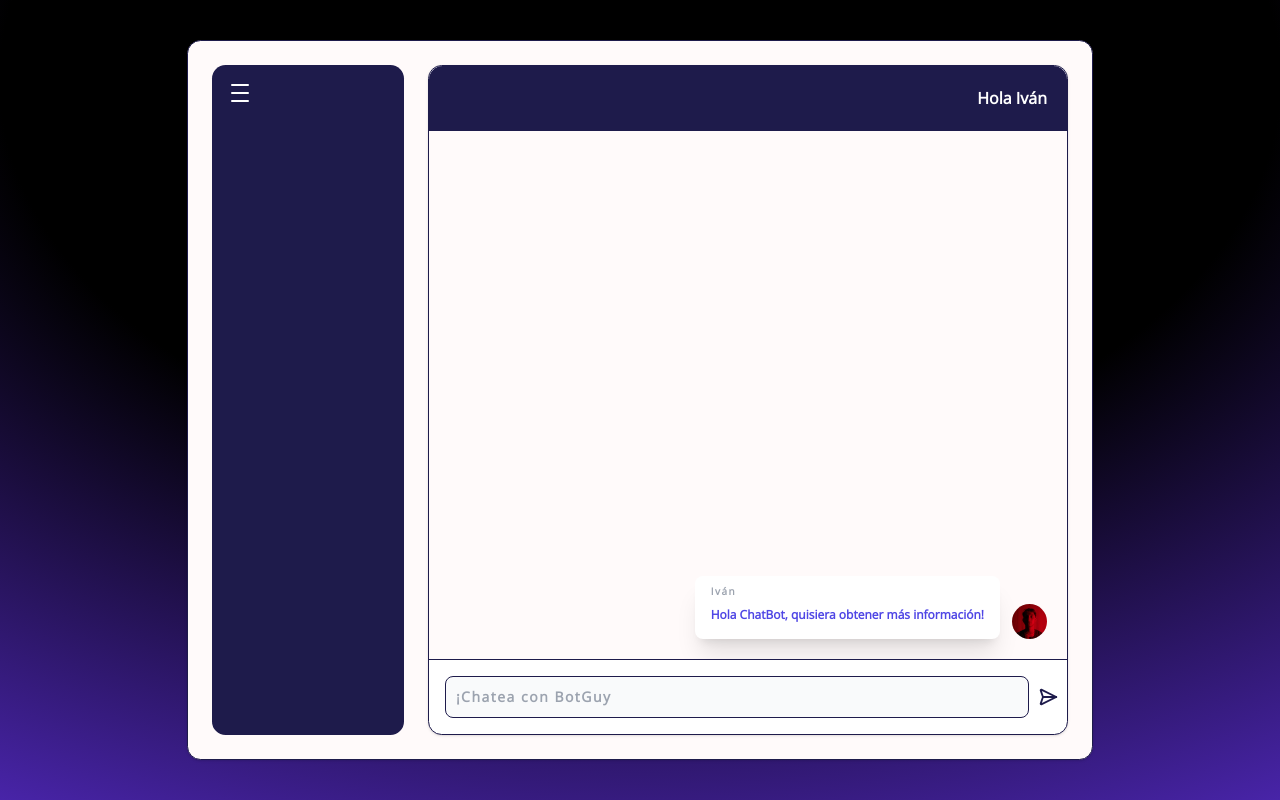
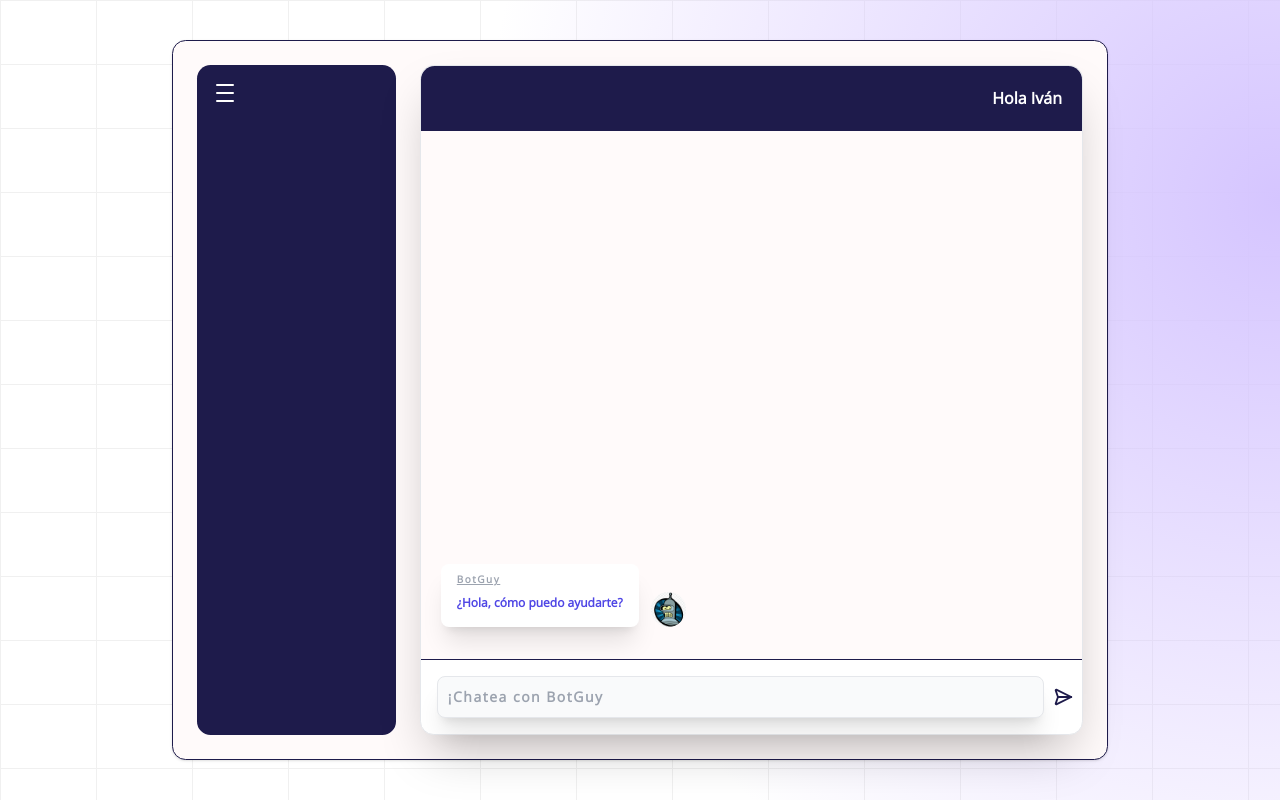
Before and after one commit to IvanDev03/chatbot, a React (Vite) app in the folder chatbot-project-vw/: page / in a window 1280 px wide. Built offline with nearby package versions, Linux system fonts and the light colour scheme; what @midudev/tailwind-animations would draw is missing.

Commit message:
Se termina panel de conversación, con el bot y el usuario previo. Se agrega Scroll en dicho panel, se agregan animaciones de todo el front y se deja plantilla para recibir datos del backend

```diff
--- a/chatbot-project-vw/src/components/chat/Card.tsx
+++ b/chatbot-project-vw/src/components/chat/Card.tsx
@@ -1,11 +1,21 @@
-export const Card = ({ name }) => {
+import React from "react"
+
+interface CardBody {
+    name: string,
+    text: string,
+    id: string,
+    bot: string
+}
+
+export const Card: React.FC<CardBody> = ({ name, text, id, bot}) => {
     return (<>
-        <section className="bg-white border-indigo-950 shadow-xl dark:bg-gray-800 dark:border-gray-700 flex flex-row w-30 h-full rounded-lg " style={{ marginRight: '0.75rem', padding: '0.5px 1rem 1rem 1rem'}}>
+        <section className="animate-squeeze bg-white border-indigo-950 shadow-xl dark:bg-gray-800 dark:border-gray-700 flex flex-row w-30 h-30 rounded-lg"
+        id={id}
+        style={{ marginRight: '0.75rem', padding: '0.5px 1rem 1rem 1rem', maxWidth: '500px'}}>
             <label>
-                <strong className="flex py-2 text-gray-400">{name}</strong>
-                <p className="text-xs text-indigo-600">Hola ChatBot, quisiera obtener más información!</p>
+                <strong className="flex py-2 text-gray-400 underline">{name}</strong>
+                <p className="text-xs text-indigo-600" style={{wordBreak: 'break-all'}}>{text}</p>
             </label>
-
         </section>
     </>)
 }
--- a/chatbot-project-vw/src/components/chat/ChatStyles.css
+++ b/chatbot-project-vw/src/components/chat/ChatStyles.css
@@ -13,8 +13,9 @@
     border-radius: 0.85rem 0.85rem 0 0;
 }
 
-#history-messages {
-    overflow-y: scroll;
+
+#chatbot-messages section {
+    scroll-snap-align: start;
 }
 
 .card {
@@ -31,3 +32,15 @@ strong {
     font-variation-settings:
       "wdth" 100;
 }
+
+::-webkit-scrollbar {
+    width: 10px; /* Ancho de la barra de scroll */
+    height: 10px; /* Altura de la barra de scroll */
+    background-color: rgb(255 255 255); /* Color de fondo de la barra de scroll */
+    border-radius: 5px; /* Radio de borde de la barra de scroll */
+  }
+
+  ::-webkit-scrollbar-thumb {
+    background-color: rgb(30 27 75); /* Color de fondo del thumb de la barra de scroll */
+    border-radius: 5px; /* Radio de borde del thumb de la barra de scroll */
+  }
--- a/chatbot-project-vw/src/components/chat/Conversation.tsx
+++ b/chatbot-project-vw/src/components/chat/Conversation.tsx
@@ -1,27 +1,15 @@
 import React from "react";
 import './ChatStyles.css'
-import send from '../../assets/media/send-icon.svg'
 import { History } from "./History";
 
 export const Conversation: React.FC<ConversationProps> = ({ botname, username }) => {
     return (<>
-        <section className='bg-white border border-indigo-950 shadow dark:bg-gray-800 dark:border-gray-700 flex flex-row w-full h-full conversation'>
+        <section className='bg-white border shadow-2xl dark:bg-gray-800 dark:border-gray-700 flex flex-row w-full h-full conversation'>
             <section className="flex flex-col-reverse justify-between" style={{ width: '100%' }}>
-                <div className="flex flex-row" style={{ borderTop: '1px solid rgb(30 27 75 / var(--tw-bg-opacity))' }}>
-                    <input
-                        type="text"
-                        id="message-bot"
-                        className="bg-gray-50 border border-indigo-950 text-gray-900 text-sm rounded-lg focus:ring-blue-500 focus:border-blue-500 block p-2.5 dark:bg-gray-700 dark:border-gray-600 dark:placeholder-gray-400 dark:text-white dark:focus:ring-blue-500 dark:focus:border-blue-500"
-                        placeholder={`¡Chatea con ${botname}`}
-                        style={{ letterSpacing: '1.5px' }} />
-                    <div className="flex flex-col justify-center text-center" >
-                        <img src={send} className="m-2 cursor-pointer">
-                        </img>
-                    </div>
-                </div>
+
                 <History username={username} botname={botname}></History>
-                <div className="flex flex-col justify-center bg-indigo-950 text-white text-end p-5" id="nav-chat">
-                    <nav>
+                <div className="flex flex-col justify-center bg-indigo-950 text-white text-end p-5 " id="nav-chat">
+                    <nav className="animate-blurred-fade-in">
                         Hola {username}
                     </nav>
                 </div>
--- a/chatbot-project-vw/src/components/chat/History.tsx
+++ b/chatbot-project-vw/src/components/chat/History.tsx
@@ -1,28 +1,62 @@
 import { useEffect, useRef, useState } from "react"
 import { AvatarImage } from "./AvatarImage"
 import felipe from '../../assets/media/Felipe-img.jpg'
+import bender from '../../assets/media/bender.png'
 import { Card } from "./Card"
+import send from './../../assets/media/send-icon.svg'
+
 
 export const History: React.FC<ConversationProps> = ({ botname, username }) => {
 
-    const messageContainer = useRef<HTMLDivElement | null>(null)
-    const [messages, setMessages] = useState([])
+    const messageRef = useRef<HTMLInputElement | null>(null)
+    const [messages, setMessages] = useState([{ text: '¿Hola, cómo puedo ayudarte?', user: botname }])
 
     useEffect(() => {
-        if (messageContainer.current) {
-            const { current } = messageContainer;
-            current.scrollTop = current.scrollHeight;
+        const element = document.getElementById('chatbot-messages');
+
+        if (element) {
+            element.scrollTop = element.scrollHeight;
         }
     }, [messages])
 
+    const submitMessage = () => {
+        if (messageRef.current) {
+            const { current } = messageRef;
+            setMessages([...messages, { text: current.value, user: username }])
+        }
+    }
+
+
     return (<>
-        <div className="overflow-y-auto justify-end card p-5" ref={messageContainer} style={{backgroundColor: '#fffafa'}} >
-            <article>
-                <Card name={username}/>
-            </article>
-            <div className={'text-right'}>
-                <AvatarImage url={felipe} name={username}></AvatarImage>
+        <div className="flex flex-row " style={{ borderTop: '1px solid rgb(30 27 75 / var(--tw-bg-opacity))' }}>
+            <input
+                type="text"
+                ref={messageRef}
+                id="message-bot"
+                className="bg-gray-50 border shadow-xl text-gray-900 text-sm rounded-lg focus:ring-blue-500 focus:border-blue-500 block p-2.5 dark:bg-gray-700 dark:border-gray-600 dark:placeholder-gray-400 dark:text-white dark:focus:ring-blue-500 dark:focus:border-blue-500"
+                placeholder={`¡Chatea con ${botname}`}
+                style={{ letterSpacing: '1.5px', outline: 'none' }} />
+            <div className="flex flex-col justify-center text-center" >
+                <img src={send} className="m-2 cursor-pointer" onClick={() => {
+                    submitMessage()
+                }}>
+                </img>
             </div>
+        </div>
+        <div className="p-5 overflow-y-auto h-full flex flex-col justify-end" id="chatbot-messages" style={{ backgroundColor: '#fffafa', paddingBottom: '1rem' }} >
+
+                {messages.map((message, index) => (
+                    <>
+                    <section className={`flex justify-${message.user === botname ? 'start' : 'end'} flex-row place-items-end`} style={{marginBottom: '1rem'}}>
+                        <Card name={message.user} id={index.toString()} text={message.text} bot={botname}></Card>
+                        <div className={'text-right'}>
+                            <AvatarImage url={message.user === botname ? bender : felipe} name={username}></AvatarImage>
+                        </div>
+                    </section>
+                    </>
+                ))}
+
+
         </div>
     </>)
 }
--- a/chatbot-project-vw/src/components/nav/NavStyles.css
+++ b/chatbot-project-vw/src/components/nav/NavStyles.css
@@ -3,14 +3,16 @@
     border-radius: 0.85rem;
     transition: background-color 1s ease;
     width: 30%;
+    transition: height 1s ease-in-out;
 }
 
 .burguer-closed {
-    background-color: #ffff;
+    background-color: rgb(255, 250, 250);;
     transition: background-color 1s ease;
     border-radius: 0.5rem;
     border-color: rgb(30 27 75 / var(--tw-bg-opacity));
     animation: closeBackground 1s forward;
+    height: 9%;
 }
 
 .rot {
--- a/chatbot-project-vw/src/components/nav/Navbar.tsx
+++ b/chatbot-project-vw/src/components/nav/Navbar.tsx
@@ -10,11 +10,11 @@ export const Navbar = () => {
 
     const toggleNav = () => {
         setNavState(!navState);
-        setNavProperties(!navState);
+        setNavProperties(navState);
     };
 
     return (
-        <aside className={`burguer-${navState ? 'opened' : 'closed'}`} id='tab-aside'>
+        <aside className= {`burguer-${navState ? 'opened' : 'closed'} `} id='tab-aside'>
             <img
                 src={image}
                 className={`m-4 cursor-pointer ${navState ? 'rot' : 'rot-2'}`}
@@ -30,6 +30,8 @@ const setNavProperties = (state: boolean) => {
     const asideMain = document.getElementById('tab-aside');
     const image = document.getElementById('nav-image');
 
+    asideMain?.classList.toggle('animate-flip-x', !state)
+
     if (asideMain && image) {
         asideMain.classList.toggle('burguer-closed', !state);
         asideMain.classList.toggle('w-/4', !state);
--- a/chatbot-project-vw/src/main.tsx
+++ b/chatbot-project-vw/src/main.tsx
@@ -5,8 +5,11 @@ import './index.css'
 
 ReactDOM.createRoot(document.getElementById('root')!).render(
   <React.StrictMode>
-    <div className="absolute inset-0 -z-10 h-full w-full items-center px-5 [background:radial-gradient(125%_125%_at_50%_10%,#000_40%,#63e_100%)]">
-      <App />
+    <div className="absolute inset-0 -z-10 h-full w-full bg-white bg-[linear-gradient(to_right,#f0f0f0_1px,transparent_1px),linear-gradient(to_bottom,#f0f0f0_1px,transparent_1px)] bg-[size:6rem_4rem]">
+      <div className="absolute bottom-0 left-0 right-0 top-0 bg-[radial-gradient(circle_800px_at_100%_200px,#d5c5ff,transparent)]">
+        <App />
+      </div>
     </div>
+
   </React.StrictMode>,
 )
```
Also changed, not shown: chatbot-project-vw/src/assets/media/bender.png (added).
